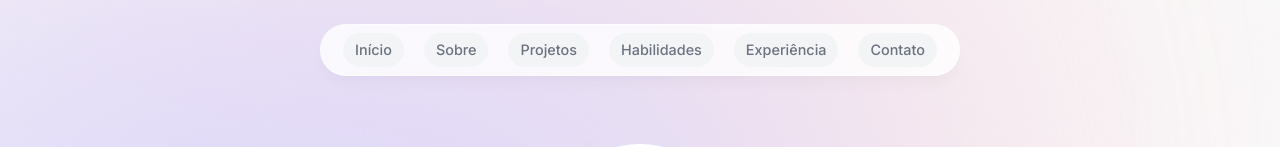
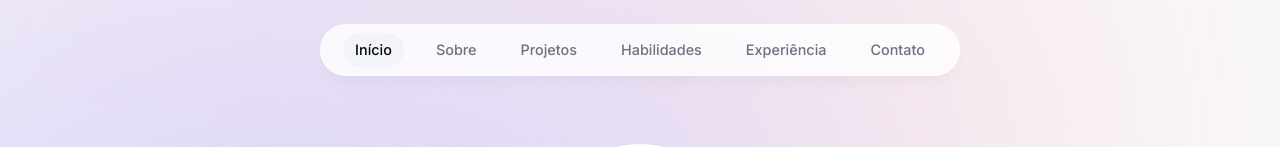
Before and after one commit to JvPedrosa/my-portfolio.github.io, a Next.js app: page / in a window 1280 px wide. Shown: the top 147 px of the page. Built offline with nearby package versions, Linux system fonts and the light colour scheme.

Commit message:
Add ActiveSectionContextProvider to layout.tsx and update header styling

```diff
--- a/app/layout.tsx
+++ b/app/layout.tsx
@@ -2,6 +2,7 @@ import type { Metadata } from "next";
 import { Inter } from "next/font/google";
 import "./globals.css";
 import Header from "@/components/header";
+import ActiveSectionContextProvider from "@/context/active-section-context";
 
 const inter = Inter({ subsets: ["latin"] });
 
@@ -23,8 +24,10 @@ export default function RootLayout({
         <div className="bg-[#fbe2e3] absolute top-[-6rem] -z-10 right-[11rem] h-[31.25rem] w-[31.25rem] rounded-full blur-[10rem] sm:w-[68.75rem] dark:bg-[#946263]"></div>
         <div className="bg-[#dbd7fb] absolute top-[-1rem] -z-10 left-[-35rem] h-[31.25rem] w-[50rem] rounded-full blur-[10rem] sm:w-[68.75rem] md:left-[-33rem] lg:left-[-28rem] xl:left-[-15rem] 2xl:left-[-5rem] dark:bg-[#676394]"></div>
 
-        <Header />
-        {children}
+        <ActiveSectionContextProvider>
+          <Header />
+          {children}
+        </ActiveSectionContextProvider>
       </body>
     </html>
   );
--- a/components/header.tsx
+++ b/components/header.tsx
@@ -5,8 +5,12 @@ import { motion } from "framer-motion";
 import { links } from "@/lib/data";
 import Link from "next/link";
 import clsx from "clsx";
+import { useActiveSectionContext } from "@/context/active-section-context";
 
 export default function Header() {
+  const { activeSection, setActiveSection, setTimeOfLastClick } =
+    useActiveSectionContext();
+
   return (
     <header className="z-[999] relative">
       <motion.div
@@ -26,12 +30,21 @@ export default function Header() {
             >
               <Link
                 className={clsx(
-                  "flex w-full items-center justify-center px-3 py-3 hover:text-gray-950 transition dark:text-gray-500 dark:hover:text-gray-300"
+                  "flex w-full items-center justify-center px-3 py-3 hover:text-gray-950 transition dark:text-gray-500 dark:hover:text-gray-300",
+                  {
+                    "text-gray-950 dark:text-gray-200":
+                      activeSection === link.name,
+                  }
                 )}
                 href={link.hash}
+                onClick={() => {
+                  setActiveSection(link.name);
+                  setTimeOfLastClick(Date.now());
+                }}
               >
                 {link.name}
 
+                {link.name === activeSection && (
                   <motion.span
                     className="bg-gray-100 rounded-full absolute inset-0 -z-10 dark:bg-gray-800"
                     layoutId="activeSection"
@@ -41,6 +54,7 @@ export default function Header() {
                       damping: 30,
                     }}
                   ></motion.span>
+                )}
               </Link>
             </motion.li>
           ))}
--- /dev/null
+++ b/context/active-section-context.tsx
@@ -0,0 +1,50 @@
+"use client";
+
+import type { SectionName } from "@/lib/types";
+import React, { useState, createContext, useContext } from "react";
+
+type ActiveSectionContextProviderProps = {
+  children: React.ReactNode;
+};
+
+type ActiveSectionContextType = {
+  activeSection: SectionName;
+  setActiveSection: React.Dispatch<React.SetStateAction<SectionName>>;
+  timeOfLastClick: number;
+  setTimeOfLastClick: React.Dispatch<React.SetStateAction<number>>;
+};
+
+export const ActiveSectionContext =
+  createContext<ActiveSectionContextType | null>(null);
+
+export default function ActiveSectionContextProvider({
+  children,
+}: ActiveSectionContextProviderProps) {
+  const [activeSection, setActiveSection] = useState<SectionName>("Início");
+  const [timeOfLastClick, setTimeOfLastClick] = useState(0);
+
+  return (
+    <ActiveSectionContext.Provider
+      value={{
+        activeSection,
+        setActiveSection,
+        timeOfLastClick,
+        setTimeOfLastClick,
+      }}
+    >
+      {children}
+    </ActiveSectionContext.Provider>
+  );
+}
+
+export function useActiveSectionContext() {
+  const context = useContext(ActiveSectionContext);
+
+  if (context === null) {
+    throw new Error(
+      "useActiveSectionContext must be used within an ActiveSectionContextProvider"
+    );
+  }
+
+  return context;
+}
--- /dev/null
+++ b/lib/types.ts
@@ -0,0 +1,3 @@
+import { links } from "./data";
+
+export type SectionName = (typeof links)[number]["name"];
```
Lines whose indentation alone changed are shown as unchanged.
